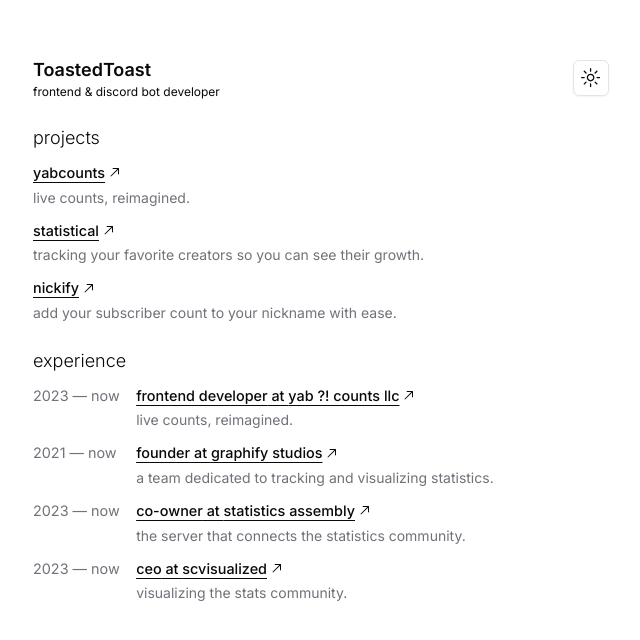
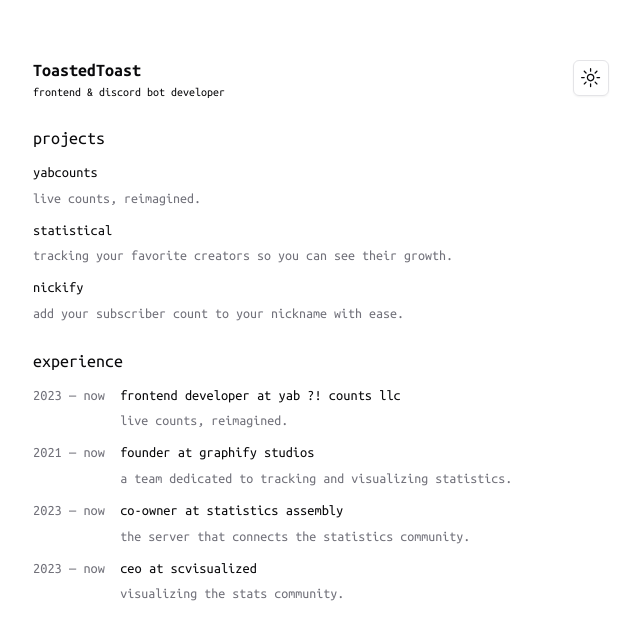
Before and after one commit to ToastedDev/toastify.tk-v2, a Next.js app: page / in a window 1280 px wide. Shown: the top 640 px of the page, without its empty margins (319-959 px from the left). Built offline with nearby package versions, Linux system fonts and the light colour scheme.

Commit message:
better design

```diff
--- a/src/app/layout.tsx
+++ b/src/app/layout.tsx
@@ -1,11 +1,11 @@
 import Navbar from "@/components/navbar";
 import Providers from "@/components/providers";
 import type { Metadata } from "next";
-import { Inter } from "next/font/google";
+import { Ubuntu_Mono } from "next/font/google";
 import colors from "tailwindcss/colors";
 import "./globals.css";
 
-const inter = Inter({ subsets: ["latin"] });
+const ubuntuMono = Ubuntu_Mono({ subsets: ["latin"], weight: ["400", "700"] });
 
 export const metadata: Metadata = {
   metadataBase: new URL("https://v2.toastify.tk"),
@@ -35,7 +35,7 @@ export default function RootLayout({
 }) {
   return (
     <html lang="en">
-      <body className={inter.className}>
+      <body className={ubuntuMono.className}>
         <div className="container py-8 text-[.9rem]">
           <Providers>
             <Navbar />
--- a/src/app/page.tsx
+++ b/src/app/page.tsx
@@ -1,4 +1,3 @@
-import { ArrowTopRightIcon } from "@radix-ui/react-icons";
 import Link from "next/link";
 
 interface Project {
@@ -11,8 +10,8 @@ function Project(project: Project) {
   return (
     <li className="flex flex-col gap-1">
       <Link href={project.href} className="w-fit">
-        <h1 className="flex items-center gap-0.5 font-medium underline underline-offset-4">
-          {project.name} <ArrowTopRightIcon />
+        <h1 className="flex items-center gap-0.5 font-medium transition-all hover:opacity-80">
+          {project.name}
         </h1>
       </Link>
       <p className="text-sm text-muted-foreground">{project.description}</p>
@@ -59,8 +58,8 @@ function Experience(experience: Experience) {
       </p>
       <div className="flex flex-col gap-1">
         <Link href={experience.href} className="w-fit">
-          <h1 className="flex items-center gap-0.5 font-medium underline underline-offset-4">
-            {experience.title} at {experience.company} <ArrowTopRightIcon />
+          <h1 className="flex items-center gap-0.5 font-medium transition-all hover:opacity-80">
+            {experience.title} at {experience.company}
           </h1>
         </Link>
         <p className="text-sm text-muted-foreground">
@@ -113,7 +112,7 @@ const experiences: Experience[] = [
 export default function Home() {
   return (
     <>
-      <h1 className="text-lg font-light" id="projects">
+      <h1 className="text-lg" id="projects">
         projects
       </h1>
       <ul className="mt-2.5 flex flex-col gap-3">
@@ -121,7 +120,7 @@ export default function Home() {
           <Project key={project.name} {...project} />
         ))}
       </ul>
-      <h1 className="mt-6 text-lg font-light" id="experience">
+      <h1 className="mt-6 text-lg" id="experience">
         experience
       </h1>
       <ul className="mt-2.5 flex flex-col gap-3">
--- a/src/components/navbar.tsx
+++ b/src/components/navbar.tsx
@@ -16,7 +16,7 @@ import Link from "next/link";
 export default function Navbar() {
   return (
     <nav className="flex w-full items-center justify-between py-6">
-      <Link href="/">
+      <Link href="/" className="transition-all hover:opacity-80">
         <h1 className="text-lg font-semibold">ToastedToast</h1>
         <p className="text-xs">frontend & discord bot developer</p>
       </Link>
```
